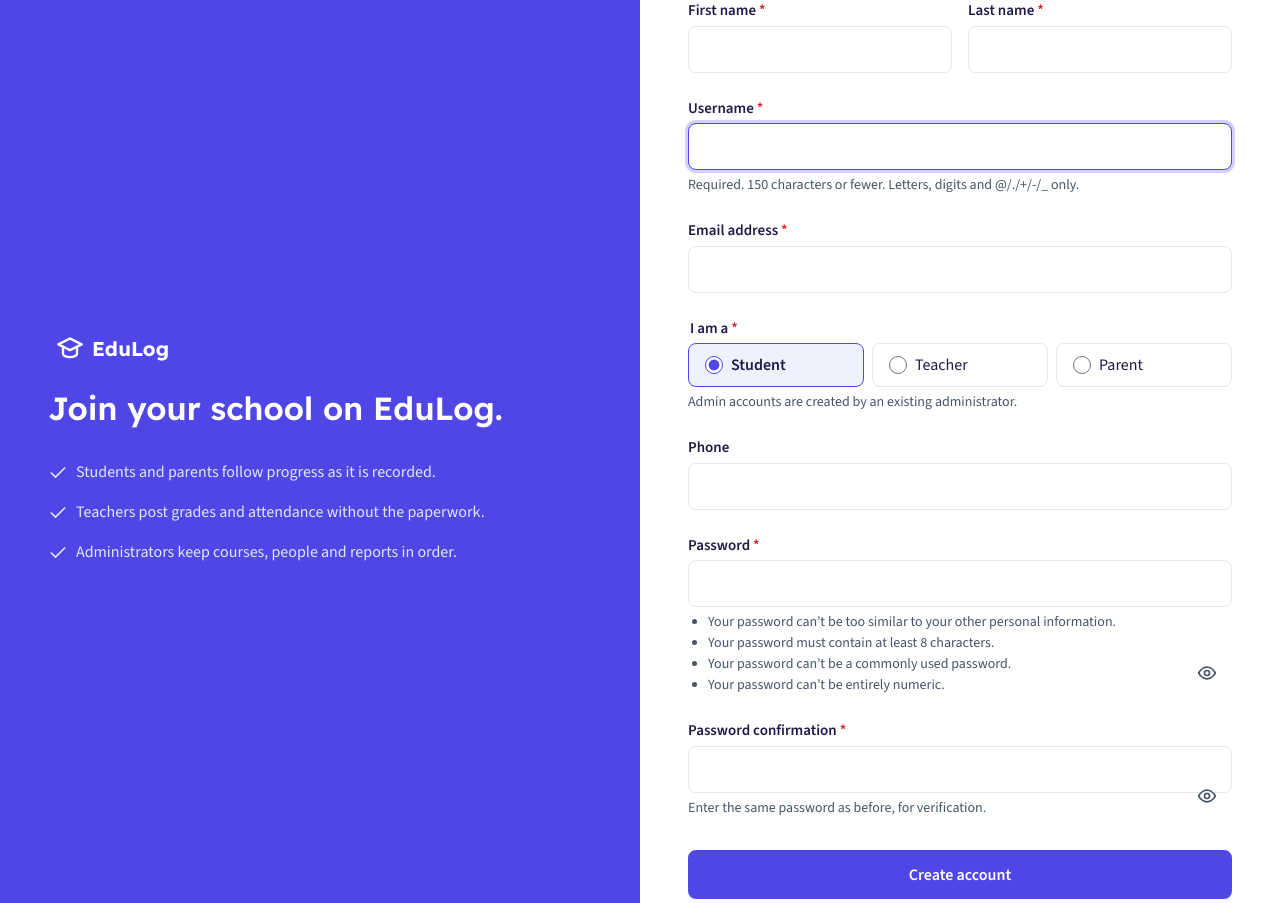
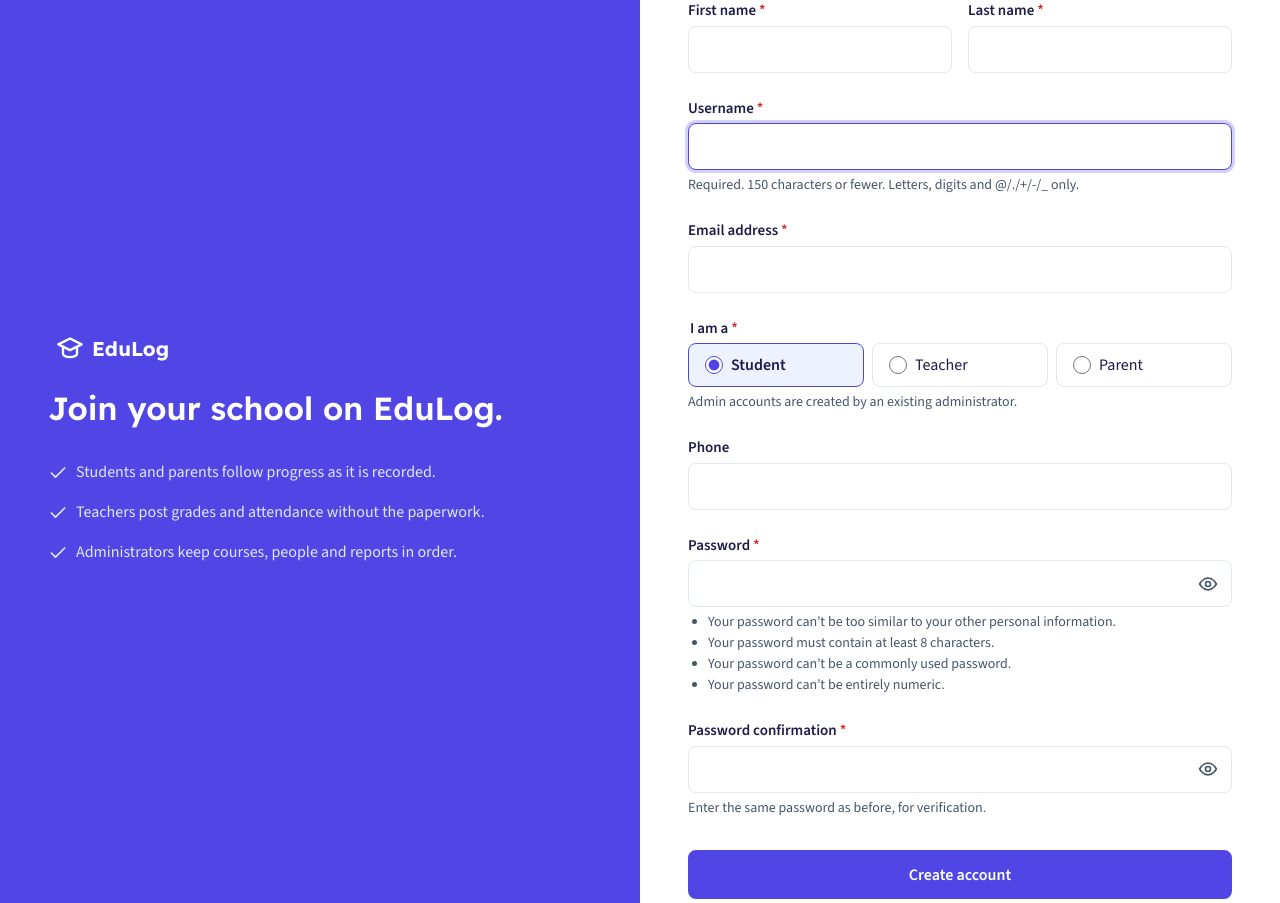
Before and after one commit to rjfat/edulog, a Django app: page /accounts/register/ in a window 1280 px wide. Shown: the part 144-1047 px from the top of the page. Run offline with Django 5.2, Linux system fonts and the light colour scheme.

Commit message:
fix: password toggle sat below the input on the signup form
The show/hide button was positioned against the whole form-field with
bottom: 1px. On signup the password fields carry Django's validator help
text, so the field extends past the input and the button landed at the
bottom of that list instead of on the input box. Login has no help text,
which is why it looked correct there.

The widget now sits in its own .password-input wrapper and the button
centres on that, so help text and errors below no longer move it.

Also swapped the help-text <span> for a <div>: Django renders password
help as a <ul>, which is invalid inside a span and reflows unpredictably.

Co-Authored-By: Claude Opus 5 <noreply@anthropic.com>

```diff
--- a/backend/templates/components/field.html
+++ b/backend/templates/components/field.html
@@ -16,7 +16,7 @@
   {% endif %}
 
   {% if field.help_text %}
-    <span class="field-help" id="{{ field.auto_id }}_help">{{ field.help_text|safe }}</span>
+    <div class="field-help" id="{{ field.auto_id }}_help">{{ field.help_text|safe }}</div>
   {% endif %}
 
   {% for error in field.errors %}
--- a/backend/templates/components/field_password.html
+++ b/backend/templates/components/field_password.html
@@ -1,10 +1,12 @@
 {% load form_extras %}
-{% comment %} Password field: same as components/field.html, plus the wrapper the
-   show/hide toggle in main.js attaches itself to. {% endcomment %}
+{% comment %} Password field: same as components/field.html, but the widget sits in its
+   own wrapper so the show/hide toggle in main.js can anchor to the input box
+   rather than to the field, which also holds help text and errors. {% endcomment %}
 
-<div class="form-field password-field{% if field.errors %} has-error{% endif %}{% if field.field.required %} is-required{% endif %}">
+<div class="form-field{% if field.errors %} has-error{% endif %}{% if field.field.required %} is-required{% endif %}">
   <label for="{{ field.id_for_label }}">{{ field.label }}</label>
 
+  <div class="password-input">
     {% if field.help_text and field.errors %}
       {% field_widget field describedby=field.auto_id|add:"_help "|add:field.auto_id|add:"_error" %}
     {% elif field.help_text %}
@@ -14,9 +16,10 @@
     {% else %}
       {% field_widget field %}
     {% endif %}
+  </div>
 
   {% if field.help_text %}
-    <span class="field-help" id="{{ field.auto_id }}_help">{{ field.help_text|safe }}</span>
+    <div class="field-help" id="{{ field.auto_id }}_help">{{ field.help_text|safe }}</div>
   {% endif %}
 
   {% for error in field.errors %}
--- a/frontend/css/main.css
+++ b/frontend/css/main.css
@@ -701,17 +701,23 @@ fieldset { border: 0; padding: 0; margin: 0 0 var(--space-lg); }
   margin-top: var(--space-xl);
 }
 
-.password-field { position: relative; }
+/* Wraps the input alone, so the toggle centres on the box and is not pushed
+   down by help text or an error message below it. */
+.password-input {
+  position: relative;
+  display: block;
+}
 
 .password-toggle {
   position: absolute;
   right: var(--space-xs);
-  bottom: 1px;
+  top: 50%;
+  transform: translateY(-50%);
   display: inline-flex;
   align-items: center;
   justify-content: center;
-  width: 42px;
-  height: 42px;
+  width: 40px;
+  height: 40px;
   border: 0;
   background: transparent;
   color: var(--color-muted-foreground);
--- a/frontend/js/main.js
+++ b/frontend/js/main.js
@@ -63,9 +63,10 @@
   var EYE_OFF = '<svg width="20" height="20" viewBox="0 0 24 24" fill="none" stroke="currentColor" stroke-width="2" stroke-linecap="round" stroke-linejoin="round" aria-hidden="true"><path d="M9.9 4.24A9.1 9.1 0 0 1 12 4c6.4 0 10 7 10 7a17.6 17.6 0 0 1-2.7 3.72M6.6 6.6A17.6 17.6 0 0 0 2 11s3.6 7 10 7a9.1 9.1 0 0 0 4.1-.94"/><path d="m2 2 20 20"/><path d="M14.1 14.1a3 3 0 1 1-4.2-4.2"/></svg>';
 
   function initPasswordToggles() {
-    var fields = document.querySelectorAll('.password-field');
+    // The wrapper holds the input on its own, which is what the button anchors to.
+    var wrappers = document.querySelectorAll('.password-input');
 
-    Array.prototype.forEach.call(fields, function (field) {
+    Array.prototype.forEach.call(wrappers, function (field) {
       var input = field.querySelector('input[type="password"]');
       if (!input) return;
 
```
Lines whose indentation alone changed are shown as unchanged.
